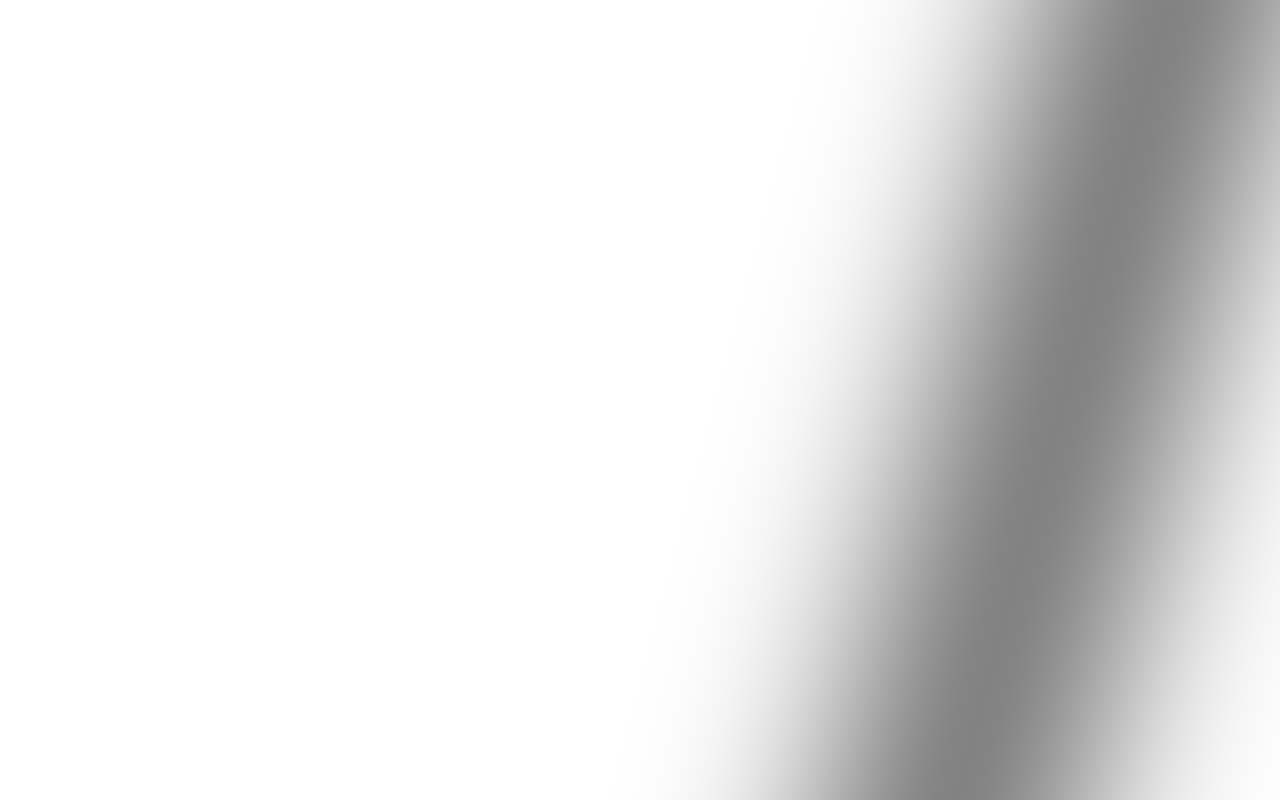
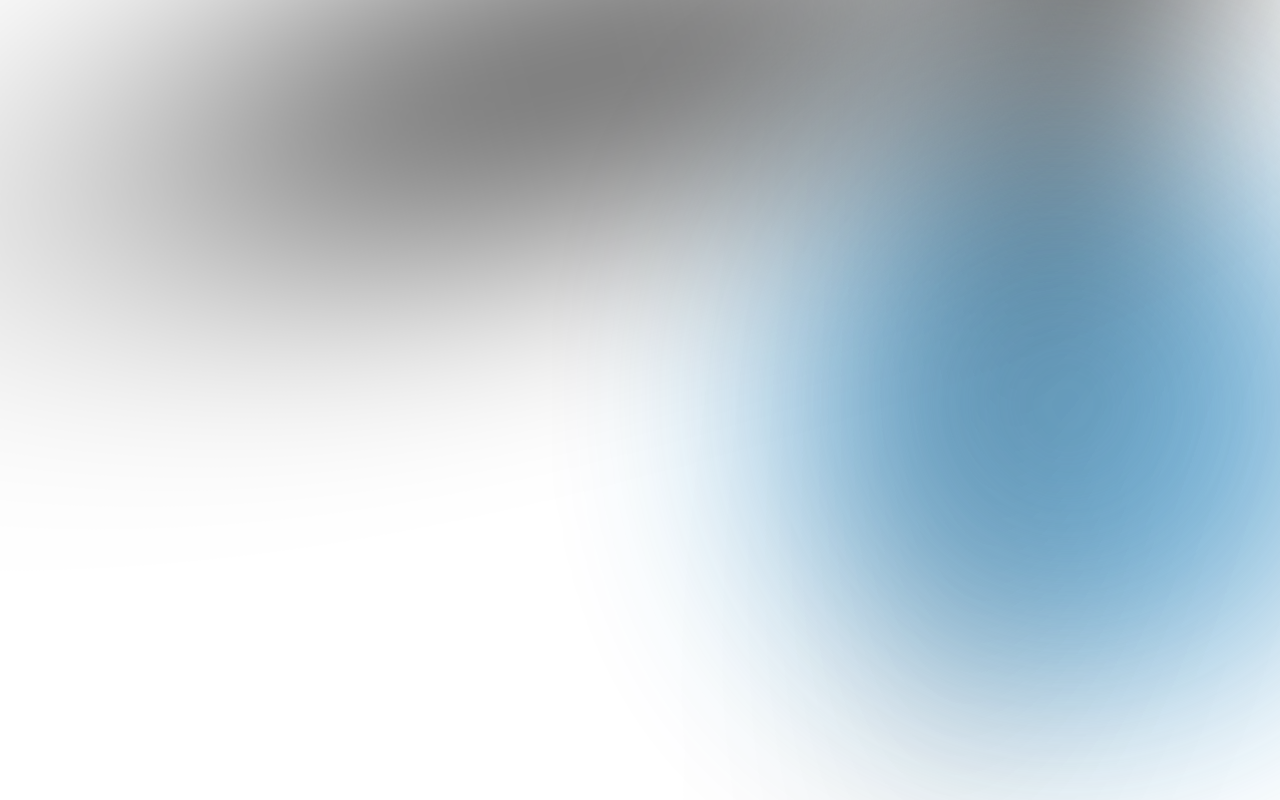
Before and after one commit to JakobZoebl/Portfolio, a React (Vite) app: page / in a window 1280 px wide. Shown: the part 920-1720 px from the top of the page. Built offline with nearby package versions, Linux system fonts and the light colour scheme.

Commit message:
Feature: more background lines at the bottom to keep design consistent, All entry animation now apply again even after scrolling up

```diff
--- a/src/App.jsx
+++ b/src/App.jsx
@@ -16,12 +16,12 @@ function App() {
 
 
   useEffect(() => {
-    // Scroll Reveal with IntersectionObserver
     const observer = new IntersectionObserver((entries) => {
       entries.forEach(e => {
         if(e.isIntersecting) {
           e.target.classList.add('visible');
-          observer.unobserve(e.target);
+        } else {
+          e.target.classList.remove('visible');
         }
       });
     }, { threshold: 0.1, rootMargin: '0px 0px -50px 0px' });
@@ -51,8 +51,14 @@ function App() {
         {/* TUM Blue blurred dot (top right) */}
         <div className="tum-blue-spray"></div>
 
+        {/* TUM Blue blurred dot (bottom right) */}
+        <div className="tum-blue-spray-bottom"></div>
+
         {/* Diagonal blurred white stroke */}
         <div className="white-diagonal-stroke"></div>
+
+        {/* Horizontal disabled white stroke (bottom) */}
+        <div className="white-horizontal-stroke"></div>
       </div>
 
       <Navbar navbarProgress={navbarProgress} />
--- a/src/index.css
+++ b/src/index.css
@@ -229,52 +229,6 @@
 
   /* ===== CUSTOM GRAFFITI BACKGROUND ELEMENTS ===== */
 
-  @keyframes blurPulse {
-    0% {
-      filter: blur(40px);
-      opacity: 0.85;
-      transform: scale(1);
-    }
-    33% {
-      filter: blur(60px);
-      opacity: 1;
-      transform: scale(1.05);
-    }
-    66% {
-      filter: blur(30px);
-      opacity: 0.75;
-      transform: scale(0.95);
-    }
-    100% {
-      filter: blur(40px);
-      opacity: 0.85;
-      transform: scale(1);
-    }
-  }
-
-  @keyframes blurPulseDesktop {
-    0% {
-      filter: blur(80px);
-      opacity: 0.85;
-      transform: scale(1);
-    }
-    33% {
-      filter: blur(120px);
-      opacity: 1;
-      transform: scale(1.05);
-    }
-    66% {
-      filter: blur(60px);
-      opacity: 0.75;
-      transform: scale(0.95);
-    }
-    100% {
-      filter: blur(80px);
-      opacity: 0.85;
-      transform: scale(1);
-    }
-  }
-
   /* TUM Blue Spray Dot - Top Right */
   .tum-blue-spray {
     position: absolute;
@@ -290,7 +244,8 @@
       transparent 100%
     );
     border-radius: 45% 55% 50% 50%;
-    animation: blurPulse 8s infinite ease-in-out alternate;
+    filter: blur(60px);
+    opacity: 0.85;
     z-index: 0;
   }
 
@@ -300,17 +255,49 @@
       height: 450px;
       top: -10vh;
       right: -5%;
-      animation: blurPulseDesktop 8s infinite ease-in-out alternate;
+      filter: blur(100px);
+      opacity: 0.85;
+    }
+  }
+
+  /* TUM Blue Spray Dot - Bottom Right */
+  .tum-blue-spray-bottom {
+    position: absolute;
+    bottom: -60vh;
+    right: -5%;
+    width: 250px;
+    height: 250px;
+    background: radial-gradient(
+      circle,
+      rgba(255, 255, 255, 0.95) 0%,
+      rgba(7, 117, 184, 1) 45%,
+      rgba(7, 117, 184, 0.6) 75%,
+      transparent 100%
+    );
+    border-radius: 45% 55% 50% 50%;
+    filter: blur(80px);
+    opacity: 0.85;
+    z-index: 0;
+  }
+
+  @media (min-width: 768px) {
+    .tum-blue-spray-bottom {
+      width: 550px;
+      height: 550px;
+      bottom: -100vh;
+      right: -5%;
+      filter: blur(120px);
+      opacity: 0.85;
     }
   }
 
   /* White Diagonal Stroke - Below Blue Dot */
   .white-diagonal-stroke {
     position: absolute;
-    top: -300vh;
-    right: 15%;
+    top: -150vh;
+    right: 0%;
     width: 120px;
-    height: 8000px;
+    height: 400vh;
     /* Diagonal gradient fading out at both ends - much more visible */
     background: linear-gradient(
       160deg,
@@ -325,7 +312,7 @@
     );
     border-radius: 50% / 5%;
     filter: blur(60px);
-    transform: rotate(15deg);
+    transform: rotate(10deg);
     z-index: 0;
   }
 
@@ -349,4 +336,51 @@
       filter: blur(100px);
     }
   }
+
+  /* White Horizontal Stroke - Bottom */
+  .white-horizontal-stroke {
+    position: absolute;
+    bottom: -55vh;
+    right: -20%;
+    width: 150%;
+    height: 150px;
+    /* Horizontal gradient fading out at both ends */
+    background: linear-gradient(
+      90deg,
+      transparent 0%,
+      rgba(0, 0, 0, 0.05) 10%,
+      rgba(0, 0, 0, 0.25) 25%,
+      rgba(0, 0, 0, 0.7) 40%,
+      rgba(0, 0, 0, 0.7) 60%,
+      rgba(0, 0, 0, 0.25) 75%,
+      rgba(0, 0, 0, 0.05) 90%,
+      transparent 100%
+    );
+    border-radius: 50%;
+    filter: blur(80px);
+    transform: rotate(-15deg);
+    z-index: 0;
+  }
+
+  .dark .white-horizontal-stroke {
+    background: linear-gradient(
+      90deg,
+      transparent 0%,
+      rgba(255, 255, 255, 0.05) 10%,
+      rgba(255, 255, 255, 0.25) 25%,
+      rgba(255, 255, 255, 0.7) 40%,
+      rgba(255, 255, 255, 0.7) 60%,
+      rgba(255, 255, 255, 0.25) 75%,
+      rgba(255, 255, 255, 0.05) 90%,
+      transparent 100%
+    );
+  }
+
+  @media (min-width: 768px) {
+    .white-horizontal-stroke {
+      height: 250px;
+      filter: blur(120px);
+      bottom: -40vh;
+    }
+  }
 }
```
